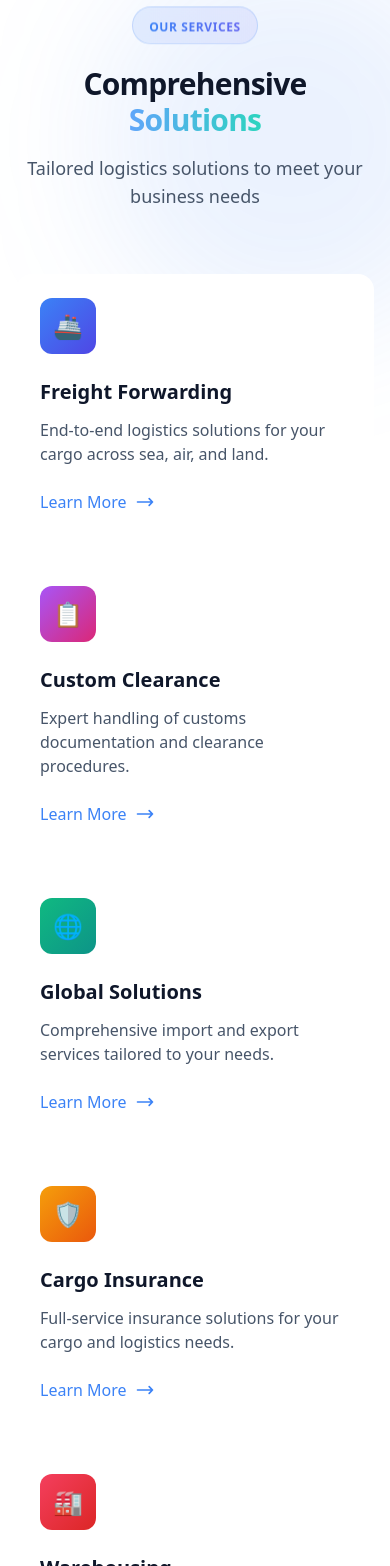
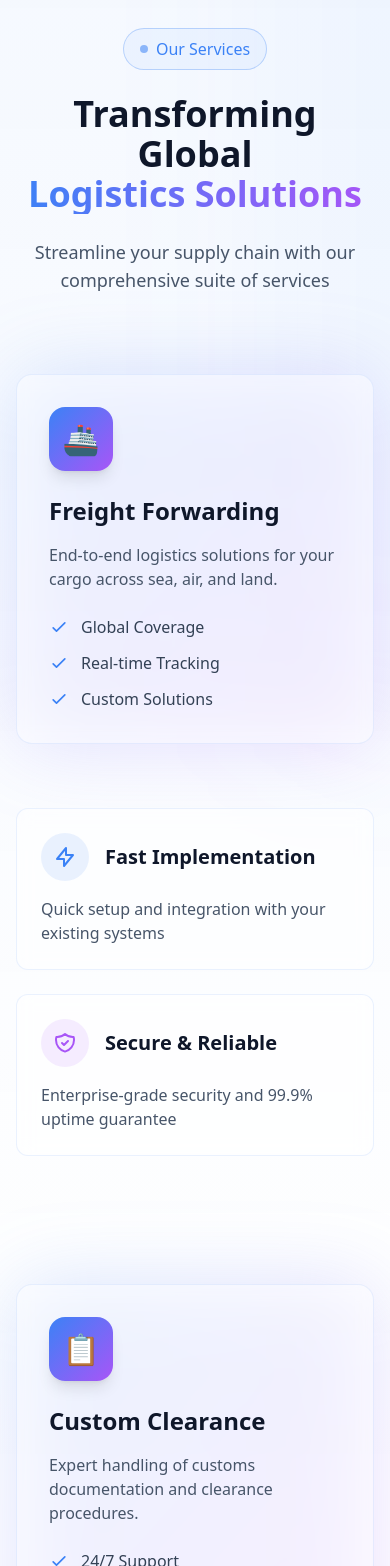
Before and after one commit to MayurCode2/freightnautui, a Next.js app: page / in a window 390 px wide. Shown: the part 3305-4871 px from the top of the page. Built offline with nearby package versions, Linux system fonts and the light colour scheme.

Commit message:
hero chnage s

```diff
--- a/app/components/Servicesection.js
+++ b/app/components/Servicesection.js
@@ -1,109 +1,132 @@
-import React from 'react'
+import React from 'react';
 
 function Servicesection({ isDark }) {
-  return (
-    <section className="py-16 md:py-32 relative">
-    {/* Background Effects */}
-    <div className="absolute inset-0">
-      <div className="absolute top-0 left-1/4 w-96 h-96 bg-blue-500/10 rounded-full blur-3xl"></div>
-      <div className="absolute bottom-0 right-1/4 w-96 h-96 bg-teal-500/10 rounded-full blur-3xl"></div>
-    </div>
-
-    <div className="container mx-auto px-4 relative z-10">
-      {/* Enhanced Services Header */}
-      <div className="text-center mb-16 md:mb-24">
-        <div className="inline-block mb-4 md:mb-6 animate-float">
-          <div className={`service-badge-enhanced ${isDark ? 'dark-badge' : 'light-badge'}`}>
-            <span className="badge-text-enhanced">OUR SERVICES</span>
-            <div className="badge-glow"></div>
-          </div>
-        </div>
-        <h2 className="text-3xl md:text-5xl font-bold mb-4 md:mb-6 tracking-tight">
-          Comprehensive <span className="text-gradient animate-gradient">Solutions</span>
-        </h2>
-        <p className={`text-lg md:text-xl max-w-3xl mx-auto ${isDark ? 'text-slate-400' : 'text-slate-600'}`}>
-          Tailored logistics solutions to meet your business needs
-        </p>
-      </div>
-
-      {/* Enhanced Services Grid */}
-      <div className="grid grid-cols-1 md:grid-cols-2 lg:grid-cols-3 gap-6 md:gap-8">
-        {[
+  const services = [
     {
       icon: "🚢",
       title: "Freight Forwarding",
       description: "End-to-end logistics solutions for your cargo across sea, air, and land.",
-            gradient: "from-blue-500 to-indigo-600"
+      features: ["Global Coverage", "Real-time Tracking", "Custom Solutions"]
     },
     {
       icon: "📋",
       title: "Custom Clearance",
       description: "Expert handling of customs documentation and clearance procedures.",
-            gradient: "from-purple-500 to-pink-600"
+      features: ["24/7 Support", "Fast Processing", "Compliance Assured"]
     },
     {
       icon: "🌐",
       title: "Global Solutions",
       description: "Comprehensive import and export services tailored to your needs.",
-            gradient: "from-emerald-500 to-teal-600"
-          },
-          {
-            icon: "🛡️",
-            title: "Cargo Insurance",
-            description: "Full-service insurance solutions for your cargo and logistics needs.",
-            gradient: "from-amber-500 to-orange-600"
-          },
-          {
-            icon: "🏭",
-            title: "Warehousing",
-            description: "Secure storage solutions with real-time inventory management.",
-            gradient: "from-rose-500 to-red-600"
-          },
-          {
-            icon: "⚡",
-            title: "Supply Chain",
-            description: "Strategic planning to enhance your supply chain efficiency.",
-            gradient: "from-cyan-500 to-blue-600"
+      features: ["200+ Partners", "Worldwide Network", "Local Expertise"]
     }
-        ].map((service, index) => (
-          <div
-            key={index}
-            className={`group relative overflow-hidden rounded-2xl ${
-              isDark ? 'bg-slate-800/50' : 'bg-white'
-            } hover:shadow-2xl transition-all duration-500 hover:-translate-y-1`}
-          >
-            <div className="absolute inset-0 bg-gradient-to-br opacity-10 group-hover:opacity-20 transition-opacity duration-300"
-                 style={{
-                   background: `linear-gradient(to bottom right, var(--tw-gradient-from), var(--tw-gradient-to))`
-                 }}></div>
+  ];
 
-            <div className="p-6 md:p-8 relative">
+  return (
+    <section className="py-20 relative overflow-hidden">
+      {/* Background Effects */}
+      <div className="absolute inset-0">
+        <div className="absolute inset-0 bg-gradient-to-b from-blue-500/5 via-transparent to-purple-500/5"></div>
+        <div className="absolute right-0 top-0 w-1/2 h-1/2 bg-blue-500/5 rounded-full blur-[100px] transform translate-x-1/2 -translate-y-1/2"></div>
+        <div className="absolute left-0 bottom-0 w-1/2 h-1/2 bg-purple-500/5 rounded-full blur-[100px] transform -translate-x-1/2 translate-y-1/2"></div>
+      </div>
+
+      <div className="container mx-auto px-4 relative z-10">
+        {/* Section Header */}
+        <div className="text-center max-w-3xl mx-auto mb-20">
+          <div className="inline-flex items-center px-4 py-2 rounded-full border border-blue-500/30 bg-blue-500/5 mb-6">
+            <span className="w-2 h-2 rounded-full bg-blue-500 animate-pulse mr-2"></span>
+            <span className="text-blue-500 font-medium">Our Services</span>
+          </div>
+          <h2 className="text-4xl md:text-5xl font-bold mb-6">
+            Transforming Global
+            <span className="block text-transparent bg-clip-text bg-gradient-to-r from-blue-500 to-purple-500">
+              Logistics Solutions
+            </span>
+          </h2>
+          <p className={`text-lg ${isDark ? 'text-slate-400' : 'text-slate-600'}`}>
+            Streamline your supply chain with our comprehensive suite of services
+          </p>
+        </div>
+
+        {/* Services Layout */}
+        <div className="space-y-32">
+          {services.map((service, index) => (
+            <div key={index} className={`flex flex-col lg:flex-row items-center gap-16
+              ${index % 2 === 0 ? '' : 'lg:flex-row-reverse'}`}>
+              {/* Service Visual */}
+              <div className="w-full lg:w-1/2">
+                <div className="relative group">
+                  {/* Background Shape */}
+                  <div className="absolute inset-0 bg-gradient-to-br from-blue-500/20 to-purple-500/20
+                    rounded-3xl blur-2xl transform group-hover:scale-105 transition-transform duration-500"></div>
+
+                  {/* Service Card */}
+                  <div className={`relative p-8 rounded-2xl border border-blue-500/10 backdrop-blur-sm
+                    ${isDark ? 'bg-slate-800/50' : 'bg-white/50'}`}>
                     {/* Icon */}
                     <div className="mb-6">
-                <div className={`w-14 h-14 rounded-xl flex items-center justify-center text-2xl
-                  bg-gradient-to-br ${service.gradient} text-white
-                  transform group-hover:scale-110 transition-transform duration-300`}>
+                      <div className="w-16 h-16 rounded-2xl bg-gradient-to-br from-blue-500 to-purple-500
+                        flex items-center justify-center text-3xl shadow-lg transform hover:scale-110 transition-transform">
                         {service.icon}
                       </div>
                     </div>
 
-              {/* Content */}
-              <h3 className="text-xl md:text-2xl font-bold mb-3 group-hover:text-blue-500
-                transition-colors duration-300">
-                {service.title}
-              </h3>
-              <p className={`mb-6 ${isDark ? 'text-slate-300' : 'text-slate-600'}`}>
+                    {/* Title & Description */}
+                    <h3 className="text-2xl font-bold mb-4">{service.title}</h3>
+                    <p className={`mb-6 ${isDark ? 'text-slate-400' : 'text-slate-600'}`}>
                       {service.description}
                     </p>
 
-              {/* Learn More Link */}
-              <div className="flex items-center space-x-2 text-blue-500 font-medium">
-                <span>Learn More</span>
-                <svg className="w-5 h-5 transform group-hover:translate-x-1 transition-transform"
-                     fill="none" stroke="currentColor" viewBox="0 0 24 24">
+                    {/* Features List */}
+                    <ul className="space-y-3">
+                      {service.features.map((feature, i) => (
+                        <li key={i} className="flex items-center gap-3">
+                          <svg className="w-5 h-5 text-blue-500" fill="none" viewBox="0 0 24 24" stroke="currentColor">
+                            <path strokeLinecap="round" strokeLinejoin="round" strokeWidth={2} d="M5 13l4 4L19 7" />
+                          </svg>
+                          <span className={isDark ? 'text-slate-300' : 'text-slate-700'}>
+                            {feature}
+                          </span>
+                        </li>
+                      ))}
+                    </ul>
+                  </div>
+                </div>
+              </div>
+
+              {/* Service Details */}
+              <div className="w-full lg:w-1/2 space-y-6">
+                <div className={`p-6 rounded-xl ${isDark ? 'bg-slate-800/50' : 'bg-white/50'}
+                  border border-blue-500/10 backdrop-blur-sm`}>
+                  <div className="flex items-center gap-4 mb-4">
+                    <div className="w-12 h-12 rounded-full bg-blue-500/10 flex items-center justify-center">
+                      <svg className="w-6 h-6 text-blue-500" fill="none" viewBox="0 0 24 24" stroke="currentColor">
                         <path strokeLinecap="round" strokeLinejoin="round" strokeWidth={2}
-                        d="M17 8l4 4m0 0l-4 4m4-4H3" />
+                          d="M13 10V3L4 14h7v7l9-11h-7z" />
                       </svg>
+                    </div>
+                    <h4 className="text-xl font-semibold">Fast Implementation</h4>
+                  </div>
+                  <p className={isDark ? 'text-slate-400' : 'text-slate-600'}>
+                    Quick setup and integration with your existing systems
+                  </p>
+                </div>
+
+                <div className={`p-6 rounded-xl ${isDark ? 'bg-slate-800/50' : 'bg-white/50'}
+                  border border-blue-500/10 backdrop-blur-sm`}>
+                  <div className="flex items-center gap-4 mb-4">
+                    <div className="w-12 h-12 rounded-full bg-purple-500/10 flex items-center justify-center">
+                      <svg className="w-6 h-6 text-purple-500" fill="none" viewBox="0 0 24 24" stroke="currentColor">
+                        <path strokeLinecap="round" strokeLinejoin="round" strokeWidth={2}
+                          d="M9 12l2 2 4-4m5.618-4.016A11.955 11.955 0 0112 2.944a11.955 11.955 0 01-8.618 3.04A12.02 12.02 0 003 9c0 5.591 3.824 10.29 9 11.622 5.176-1.332 9-6.03 9-11.622 0-1.042-.133-2.052-.382-3.016z" />
+                      </svg>
+                    </div>
+                    <h4 className="text-xl font-semibold">Secure & Reliable</h4>
+                  </div>
+                  <p className={isDark ? 'text-slate-400' : 'text-slate-600'}>
+                    Enterprise-grade security and 99.9% uptime guarantee
+                  </p>
                 </div>
               </div>
             </div>
@@ -111,7 +134,7 @@ function Servicesection({ isDark }) {
         </div>
       </div>
     </section>
-  )
+  );
 }
 
-export default Servicesection
+export default Servicesection;
--- a/app/components/SoftwareSection.js
+++ b/app/components/SoftwareSection.js
@@ -1,199 +1,177 @@
-import React, { useRef } from 'react'
+import React, { useRef, useEffect } from 'react';
+import Image from 'next/image';
 import gsap from "gsap";
 import { ScrollTrigger } from "gsap/dist/ScrollTrigger";
-import { useEffect } from 'react';
 
 gsap.registerPlugin(ScrollTrigger);
 
 function SoftwareSection({ isDark }) {
-    const softwareHeaderRef = useRef(null);
-    const featuresRef = useRef([]);
+  const sectionRef = useRef(null);
+  const headerRef = useRef(null);
+
   const softwareFeatures = [
     {
-          icon: "📄",
-          title: "Document Management",
-          description: "Create, manage and share all your logistics documents in one centralized platform.",
-          color: "from-blue-500/20 to-indigo-500/20"
+      title: "Easy Document Management",
+      description: "Create, manage and share all your logistics documents in one centralized platform. Say goodbye to outdated paper processes and miscommunication issues.",
+      image: "/dashboard-1.jpg", // Add your dashboard image
+      features: ["Centralized Platform", "Digital Processes", "Easy Sharing"]
     },
     {
-          icon: "⚡",
-          title: "Time & Error Reduction",
-          description: "Eliminate manual data re-entry and reduce human error with our streamlined process.",
-          color: "from-purple-500/20 to-pink-500/20"
+      title: "Save Time & Eliminate Errors",
+      description: "Avoid customs delays and missed shipments by eliminating manual data re-entry and reducing human error with our streamlined process.",
+      image: "/dashboard-2.jpg", // Add your dashboard image
+      features: ["No Manual Re-entry", "Error Reduction", "Faster Processing"]
     },
     {
-          icon: "🎯",
       title: "Brand Consistency",
-          description: "Maintain brand consistency across all your logistics documentation.",
-          color: "from-amber-500/20 to-orange-500/20"
+      description: "Maintain brand consistency with flexible and correct document designs across all your logistics documentation.",
+      image: "/dashboard-3.jpg", // Add your dashboard image
+      features: ["Consistent Branding", "Flexible Design", "Professional Look"]
     },
     {
-          icon: "🔄",
-          title: "Real-time Updates",
-          description: "Updates sync across all documents instantly, ensuring accuracy and efficiency.",
-          color: "from-emerald-500/20 to-teal-500/20"
+      title: "Seamless Updates",
+      description: "Enter data once, any updates made will sync across all documents seamlessly, ensuring accuracy and efficiency.",
+      image: "/dashboard-4.jpg", // Add your dashboard image
+      features: ["Real-time Sync", "Automatic Updates", "Data Accuracy"]
     }
   ];
 
   useEffect(() => {
-        // Move GSAP registration and animations inside useEffect
-        gsap.registerPlugin(ScrollTrigger);
-
-        gsap.from(softwareHeaderRef.current, {
+    const ctx = gsap.context(() => {
+      // Header animation
+      gsap.from(headerRef.current, {
         y: 50,
         opacity: 0,
         duration: 1,
         scrollTrigger: {
-                trigger: softwareHeaderRef.current,
+          trigger: headerRef.current,
           start: "top center+=100",
           toggleActions: "play none none reverse"
         }
       });
+
+      // Features animations
+      document.querySelectorAll('.feature-block').forEach((block, index) => {
+        gsap.from(block, {
+          x: index % 2 === 0 ? -100 : 100,
+          opacity: 0,
+          duration: 1,
+          scrollTrigger: {
+            trigger: block,
+            start: "top center+=100",
+            toggleActions: "play none none reverse"
+          }
+        });
+      });
+    }, sectionRef);
+
+    return () => ctx.revert();
   }, []);
 
   return (
-    <section className="py-16 md:py-32 relative overflow-hidden">
-          <div className="container mx-auto px-4">
+    <section ref={sectionRef} className="py-24 relative overflow-hidden">
+      {/* Background Effects */}
+      <div className="absolute inset-0">
+        <div className="absolute inset-0 bg-gradient-to-b from-blue-500/5 via-transparent to-purple-500/5"></div>
+        <div className="absolute right-0 top-0 w-1/2 h-1/2 bg-blue-500/5 rounded-full blur-[100px]"></div>
+        <div className="absolute left-0 bottom-0 w-1/2 h-1/2 bg-purple-500/5 rounded-full blur-[100px]"></div>
+      </div>
+
+      <div className="container mx-auto px-4 relative z-10">
         {/* Header */}
-            <div className="text-center mb-16 md:mb-32">
-              <div className="inline-block mb-4 md:mb-6">
-                <div className="software-badge">
-                  <span className="software-badge-text">FREIGHTNAUT SOFTWARE</span>
+        <div ref={headerRef} className="text-center max-w-4xl mx-auto mb-20">
+          <div className="inline-flex items-center px-4 py-2 rounded-full border border-blue-500/30 bg-blue-500/5 mb-6">
+            <span className="w-2 h-2 rounded-full bg-blue-500 animate-pulse mr-2"></span>
+            <span className="text-blue-500 font-medium">Freightnaut Software</span>
           </div>
-              </div>
-              <h2 className="text-3xl md:text-5xl font-bold mb-4 md:mb-6">
-                Powerful <span className="text-gradient">Features</span>
+          <h2 className="text-4xl md:text-5xl font-bold mb-6">
+            Your one-stop solution for
+            <span className="block text-transparent bg-clip-text bg-gradient-to-r from-blue-500 to-purple-500">
+              export documents & logistics operations
+            </span>
           </h2>
-              <p className="text-lg md:text-xl text-slate-400 max-w-3xl mx-auto">
-                Streamline your logistics operations with our comprehensive solution
+          <p className={`text-lg ${isDark ? 'text-slate-400' : 'text-slate-600'}`}>
+            Cloud-based software that streamlines the entire documentation process
           </p>
         </div>
 
-            {/* Features Display */}
-            <div className="relative max-w-7xl mx-auto">
-              {/* Center Feature - Shown first on mobile */}
-              <div className="mb-12 md:mb-0 md:hidden">
-                <div className={`p-6 md:p-8 rounded-2xl md:rounded-3xl ${isDark ? 'bg-slate-800/80' : 'bg-white'}
-                  border-2 border-blue-500/20 shadow-xl`}
+        {/* Features with Images */}
+        <div className="space-y-32">
+          {softwareFeatures.map((feature, index) => (
+            <div
+              key={index}
+              className={`feature-block flex flex-col lg:flex-row items-center gap-16
+                ${index % 2 === 0 ? '' : 'lg:flex-row-reverse'}`}
             >
-                  <div className="text-center mb-4 md:mb-6">
-                    <div className="w-16 h-16 md:w-20 md:h-20 mx-auto rounded-xl md:rounded-2xl
-                      bg-gradient-to-br from-blue-500 to-indigo-500
-                      flex items-center justify-center text-3xl md:text-4xl text-white">
-                      💡
+              {/* Image Side */}
+              <div className="w-full lg:w-1/2">
+                <div className="relative group">
+                  {/* Image Background Glow */}
+                  <div className="absolute inset-0 bg-gradient-to-br from-blue-500/20 to-purple-500/20
+                    rounded-3xl blur-2xl transform group-hover:scale-105 transition-transform duration-500"></div>
+
+                  {/* Image Container */}
+                  <div className="relative rounded-2xl overflow-hidden border border-blue-500/10">
+                    <div className="aspect-w-16 aspect-h-9 relative">
+                      <Image
+                        src={feature.image}
+                        alt={feature.title}
+                        fill
+                        className="object-cover transform group-hover:scale-105 transition-transform duration-700"
+                      />
+                      {/* Gradient Overlay */}
+                      <div className="absolute inset-0 bg-gradient-to-t from-black/50 to-transparent opacity-0
+                        group-hover:opacity-100 transition-opacity duration-300"></div>
                     </div>
-                  </div>
-                  <h3 className="text-xl md:text-2xl font-bold text-center mb-3 md:mb-4">
-                    Complete Solution
-                  </h3>
-                  <p className={`text-center text-sm md:text-base ${isDark ? 'text-slate-300' : 'text-slate-600'}`}>
-                    All-in-one platform for your logistics documentation needs with real-time updates
-                    and seamless integration.
-                  </p>
-                  <div className="mt-6 md:mt-8 text-center">
-                    <button className="w-full md:w-auto px-6 py-3 rounded-xl text-white font-semibold
-                      bg-gradient-to-r from-blue-500 to-indigo-500
-                      hover:shadow-lg hover:shadow-blue-500/25 transition-all duration-300">
-                      Get Started
-                    </button>
                   </div>
                 </div>
               </div>
 
-              {/* Features Grid */}
-              <div className="relative grid grid-cols-1 md:grid-cols-3 gap-6 md:gap-12 items-start md:items-center">
-                {/* Left Column */}
-                <div className="space-y-6 md:space-y-16">
-                  {softwareFeatures.slice(0, 2).map((feature, index) => (
-                    <FeatureCard
-                      key={index}
-                      feature={feature}
-                      index={index}
-                      isDark={isDark}
-                      featuresRef={featuresRef}
-                      className="feature-item-left"
-                    />
+              {/* Content Side */}
+              <div className="w-full lg:w-1/2 space-y-8">
+                <div>
+                  <h3 className="text-3xl font-bold mb-4 bg-clip-text text-transparent
+                    bg-gradient-to-r from-blue-500 to-purple-500">
+                    {feature.title}
+                  </h3>
+                  <p className={`text-xl leading-relaxed ${isDark ? 'text-slate-400' : 'text-slate-600'}`}>
+                    {feature.description}
+                  </p>
+                </div>
+
+                {/* Features List */}
+                <div className="space-y-4">
+                  {feature.features.map((item, i) => (
+                    <div key={i} className="flex items-center gap-3">
+                      <div className="w-10 h-10 rounded-lg bg-blue-500/10 flex items-center justify-center">
+                        <svg className="w-5 h-5 text-blue-500" fill="none" viewBox="0 0 24 24" stroke="currentColor">
+                          <path strokeLinecap="round" strokeLinejoin="round" strokeWidth={2} d="M5 13l4 4L19 7" />
+                        </svg>
+                      </div>
+                      <span className={`text-lg ${isDark ? 'text-slate-300' : 'text-slate-700'}`}>
+                        {item}
+                      </span>
+                    </div>
                   ))}
                 </div>
 
-                {/* Center Column - Hidden on mobile */}
-                <div className="hidden md:block relative">
-                  <div className={`p-8 rounded-3xl ${isDark ? 'bg-slate-800/80' : 'bg-white'}
-                    border-2 border-blue-500/20 shadow-2xl transform hover:scale-105
-                    transition-all duration-500`}
-                  >
-                    <div className="text-center mb-6">
-                      <div className="w-20 h-20 mx-auto rounded-2xl
-                        bg-gradient-to-br from-blue-500 to-indigo-500
-                        flex items-center justify-center text-4xl text-white">
-                        💡
-                      </div>
-                    </div>
-                    <h3 className="text-2xl font-bold text-center mb-4">
-                      Complete Solution
-                    </h3>
-                    <p className={`text-center ${isDark ? 'text-slate-300' : 'text-slate-600'}`}>
-                      All-in-one platform for your logistics documentation needs with real-time updates
-                      and seamless integration.
-                    </p>
-                    <div className="mt-8 text-center">
-                      <button className="px-6 py-3 rounded-xl text-white font-semibold
-                        bg-gradient-to-r from-blue-500 to-indigo-500
-                        hover:shadow-lg hover:shadow-blue-500/25 transition-all duration-300">
-                        Get Started
+                {/* CTA Button */}
+                <button className="px-8 py-4 rounded-xl text-white font-medium
+                  bg-gradient-to-r from-blue-500 to-purple-500
+                  hover:shadow-lg hover:shadow-blue-500/25 transition-all duration-300
+                  transform hover:-translate-y-1">
+                  Learn More
+                  <svg className="w-5 h-5 inline-block ml-2" fill="none" viewBox="0 0 24 24" stroke="currentColor">
+                    <path strokeLinecap="round" strokeLinejoin="round" strokeWidth={2} d="M17 8l4 4m0 0l-4 4m4-4H3" />
+                  </svg>
                 </button>
               </div>
             </div>
-                </div>
-
-                {/* Right Column */}
-                <div className="space-y-6 md:space-y-16">
-                  {softwareFeatures.slice(2, 4).map((feature, index) => (
-                    <FeatureCard
-                      key={index + 2}
-                      feature={feature}
-                      index={index + 2}
-                      isDark={isDark}
-                      featuresRef={featuresRef}
-                      className="feature-item-right"
-                    />
           ))}
         </div>
       </div>
-            </div>
-          </div>
     </section>
-  )
+  );
 }
 
-export default SoftwareSection
-
-const FeatureCard = ({ feature, index, isDark, featuresRef, className }) => (
-    <div
-      ref={el => featuresRef.current[index] = el}
-      className={`group ${className}`}
-    >
-      <div className={`p-4 md:p-6 rounded-xl md:rounded-2xl ${isDark ? 'bg-slate-800/50' : 'bg-white/80'}
-        border border-blue-500/10 hover:border-blue-500/30
-        transition-all duration-300 hover:shadow-xl hover:-translate-y-1`}
-      >
-        <div className="flex items-start space-x-4">
-          <div className={`flex-shrink-0 w-10 h-10 md:w-12 md:h-12 rounded-lg md:rounded-xl
-            flex items-center justify-center text-xl md:text-2xl
-            ${isDark ? 'bg-slate-700' : 'bg-blue-50'}
-            group-hover:scale-110 transition-transform duration-300`}>
-            {feature.icon}
-          </div>
-          <div>
-            <h3 className="text-lg md:text-xl font-semibold mb-2 group-hover:text-blue-500
-              transition-colors duration-300">
-              {feature.title}
-            </h3>
-            <p className={`text-sm md:text-base ${isDark ? 'text-slate-400' : 'text-slate-600'}`}>
-              {feature.description}
-            </p>
-          </div>
-        </div>
-      </div>
-    </div>
-  );
+export default SoftwareSection;
--- a/package.json
+++ b/package.json
@@ -9,7 +9,7 @@
   },
   "dependencies": {
     "@react-three/fiber": "^8.17.10",
-    "framer-motion": "^11.15.0",
+    "framer-motion": "^11.16.1",
     "geist": "^1.3.1",
     "gsap": "^3.12.5",
     "next": "^14.0.0",
```
Also changed, not shown: app/globals.css (+55 -5 lines), 1 other file (tests, documents, lock files or other folders). Lines whose indentation alone changed are shown as unchanged.
